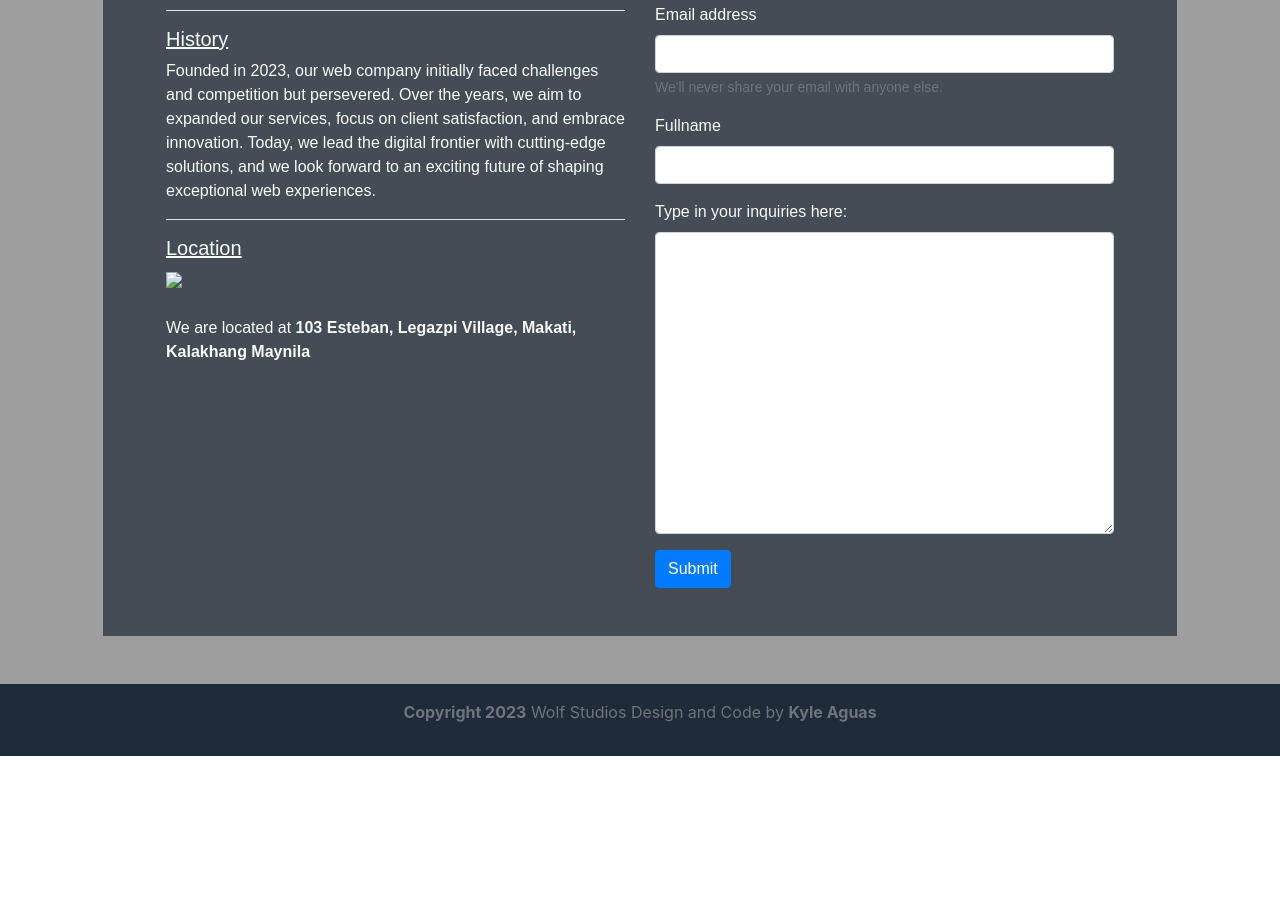
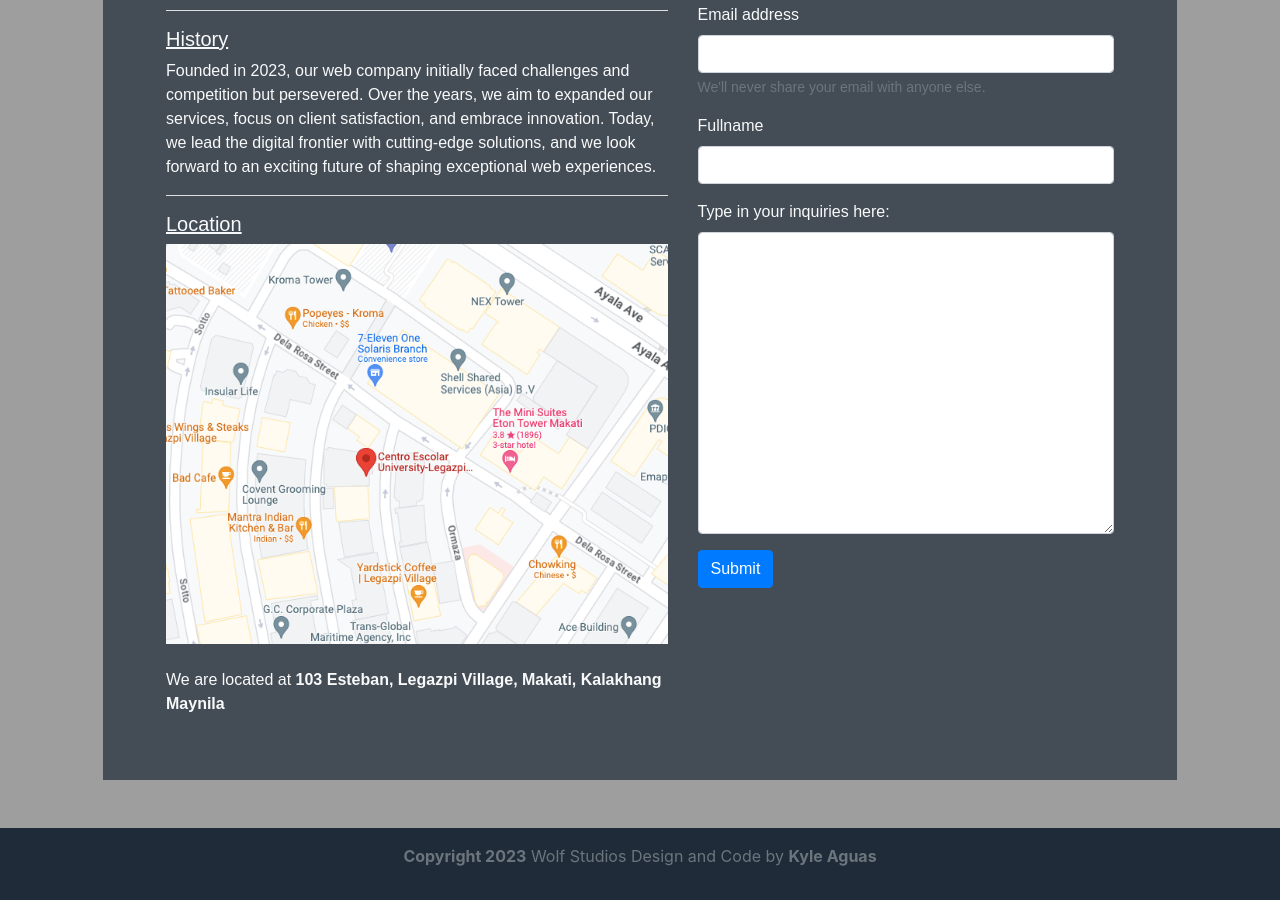
Before and after one commit to PussyKingGojo/lesson1, a plain HTML site: page index.html in a window 1280 px wide. Shown: the part 2216-3116 px from the top of the page. Before the commit the page ends 2972 px from the top, so only its background shows below. Drawn offline with nearby package versions, Linux system fonts and the light colour scheme; the site is published under a folder, as on GitHub Pages, so addresses that start at the root find nothing.

Commit message:
Update index.html

```diff
--- a/index.html
+++ b/index.html
@@ -95,7 +95,7 @@
 <p>Founded in 2023, our web company initially faced challenges and competition but persevered. Over the years, we aim to expanded our services, focus on client satisfaction, and embrace innovation. Today, we lead the digital frontier with cutting-edge solutions, and we look forward to an exciting future of shaping exceptional web experiences.</p>
 <hr class="bg-light">
 <h5><u>Location</u></h5>
-<img src="/resource/img/CEU.png" class="map"img fluid my-2>
+<img src="resource/img/CEU.png" class="map"img fluid my-2>
 <br><br>
 <p> We are located at <b>103 Esteban, Legazpi Village, Makati, Kalakhang Maynila</b></p>
 </div>
```
